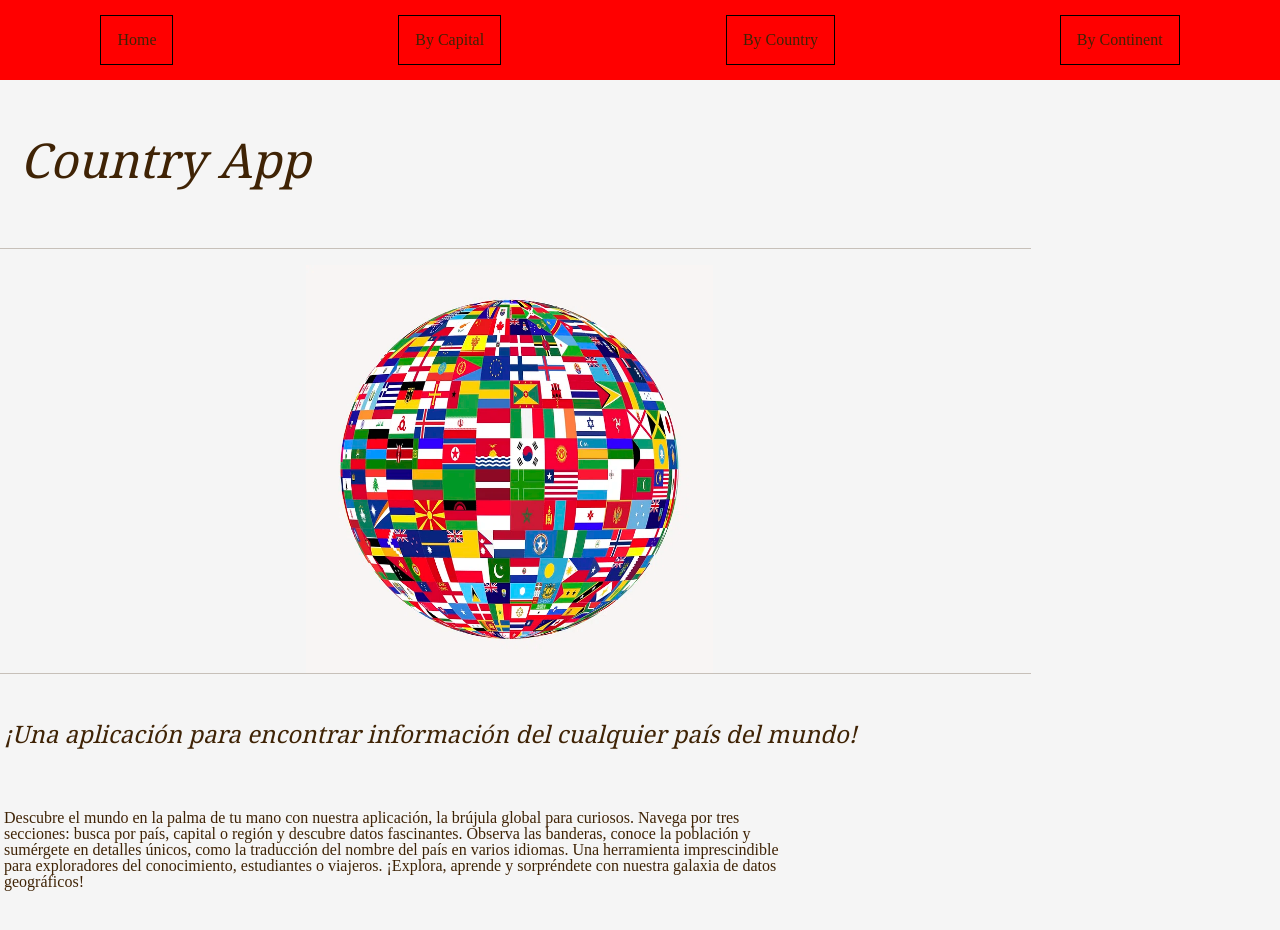
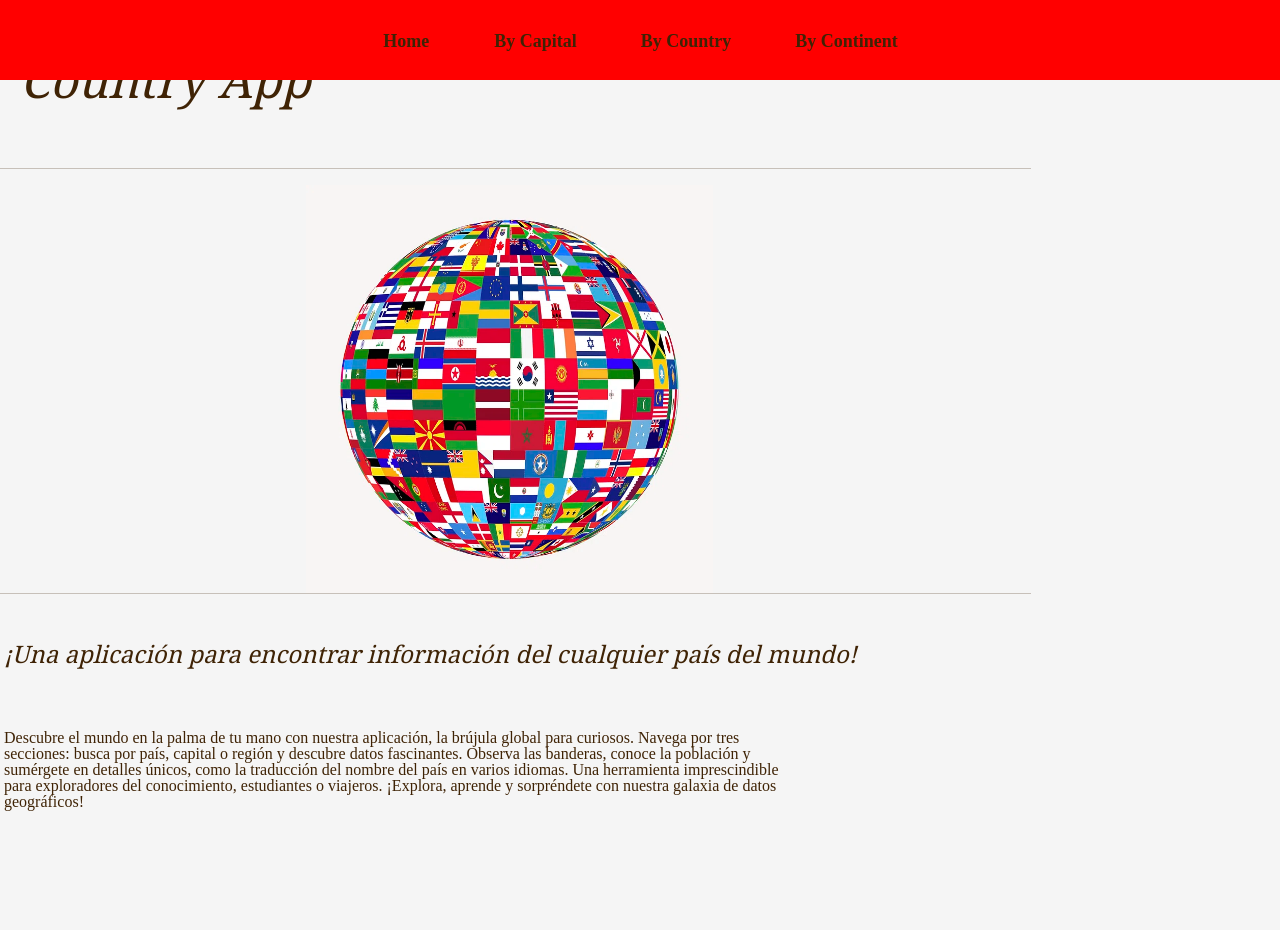
Before and after one commit to Marc1515/CountriesApp, an Angular app: page / in a window 1280 px wide. Shown: the top 930 px of the page. After the commit the page ends 858 px from the top, so only its background shows below. Built offline with nearby package versions, Linux system fonts and the light colour scheme.

Commit message:
Still working with the navbar component

```diff
--- a/src/app/shared/components/navbar/navbar.component.css
+++ b/src/app/shared/components/navbar/navbar.component.css
@@ -1,9 +1,22 @@
 .navbar {
+  position: fixed;
   top: 0;
   left: 0;
   width: 100%;
   height: 5rem;
+  z-index: 3;
   background-color: red;
+  transition: height 0.3s ease;
+
+  &.navbar--scrolled {
+    height: 3rem;
+    opacity: 0.95;
+  }
+
+  &:hover {
+    height: 5rem;
+    opacity: 1;
+  }
 
   .navbar__list {
     top: 0;
@@ -11,17 +24,41 @@
     width: 100%;
     height: 100%;
     display: flex;
-    justify-content: space-around;
+    justify-content: center;
     align-items: center;
+    gap: 3rem;
+    transition: gap 0.3s ease;
 
+    &.navbar__list--scrolled {
+      gap: 1rem;
+    }
 
     .navbar__item {
-        top: 0;
-        left: 0;
-        padding: 1rem;
+      padding: 0;
+      cursor: pointer;
+      font-size: large;
+
+      button {
+        width: 100%;
+        height: 100%;
+        border: none;
+        background: none;
         cursor: pointer;
-        border: 1px solid #000;
+        color: inherit;
+        text-transform: none;
+        font-weight: bold;
+        transition: font-size 0.3s ease, font-weight 0.3s ease;
 
+        &.button--scrolled {
+          font-size: medium;
+          font-weight: 200;
+        }
+      }
+    }
+
+    &:hover {
+      gap: 3rem;
+      font-weight: bold;
     }
   }
 }
--- a/src/app/shared/components/navbar/navbar.component.html
+++ b/src/app/shared/components/navbar/navbar.component.html
@@ -1,37 +1,24 @@
 <nav class="navbar">
   <ul class="navbar__list">
-    <li
-      class="navbar__item"
-      routerLink=""
-      routerLinkActive=""
-      [routerLinkActiveOptions]="{ exact: true }"
-      (click)="sectionClicked()"
-    >
-      Home
+    <li class="navbar__item">
+      <button mat-button routerLink="" routerLinkActive="" [routerLinkActiveOptions]="{ exact: true }" (click)="sectionClicked()">
+        Home
+      </button>
     </li>
-    <li
-      class="navbar__item"
-      routerLink="countries/by-capital"
-      routerLinkActive=""
-      (click)="sectionClicked()"
-    >
-      By Capital
+    <li class="navbar__item">
+      <button mat-button routerLink="countries/by-capital" routerLinkActive="" (click)="sectionClicked()">
+        By Capital
+      </button>
     </li>
-    <li
-      class="navbar__item"
-      routerLink="countries/by-country"
-      routerLinkActive=""
-      (click)="sectionClicked()"
-    >
-      By Country
+    <li class="navbar__item">
+      <button mat-button routerLink="countries/by-country" routerLinkActive="" (click)="sectionClicked()">
+        By Country
+      </button>
     </li>
-    <li
-      class="navbar__item"
-      routerLink="countries/by-region"
-      routerLinkActive=""
-      (click)="sectionClicked()"
-    >
-      By Continent
+    <li class="navbar__item">
+      <button mat-button routerLink="countries/by-region" routerLinkActive="" (click)="sectionClicked()">
+        By Continent
+      </button>
     </li>
   </ul>
 </nav>
--- a/src/app/shared/components/navbar/navbar.component.ts
+++ b/src/app/shared/components/navbar/navbar.component.ts
@@ -1,4 +1,4 @@
-import { Component } from '@angular/core';
+import { Component, HostListener } from '@angular/core';
 import { SharedSidebarService } from '../../services/shared-sidebar.service';
 import { delay, of, Subscription } from 'rxjs';
 
@@ -39,4 +39,21 @@ export class NavbarComponent {
       this.sidebarToggledSubscription.unsubscribe();
     }
   }
+
+  @HostListener('window:scroll', [])
+  onWindowScroll() {
+    const navbar = document.querySelector('.navbar') as HTMLElement;
+    const navbarList = document.querySelector('.navbar__list') as HTMLElement;
+    const buttons = document.querySelectorAll('.navbar__item button');
+
+    if (window.pageYOffset > 100) {
+      navbar.classList.add('navbar--scrolled');
+      navbarList.classList.add('navbar__list--scrolled');
+      buttons.forEach((button) => button.classList.add('button--scrolled'));
+    } else {
+      navbar.classList.remove('navbar--scrolled');
+      navbarList.classList.remove('navbar__list--scrolled');
+      buttons.forEach((button) => button.classList.remove('button--scrolled'));
+    }
+  }
 }
```
